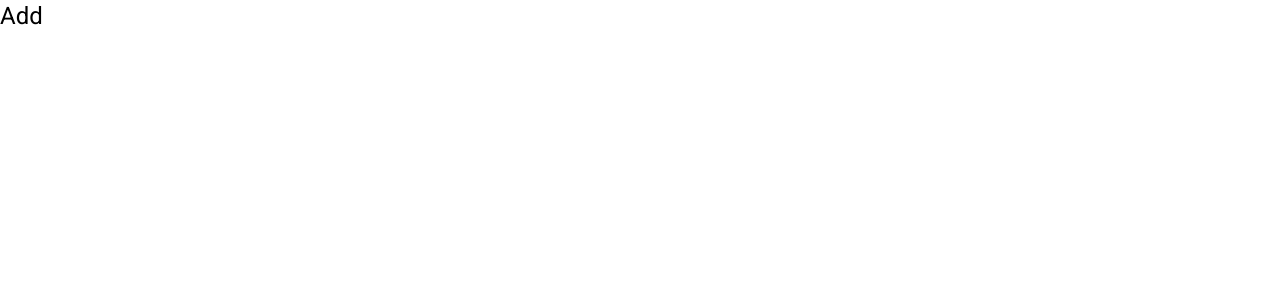
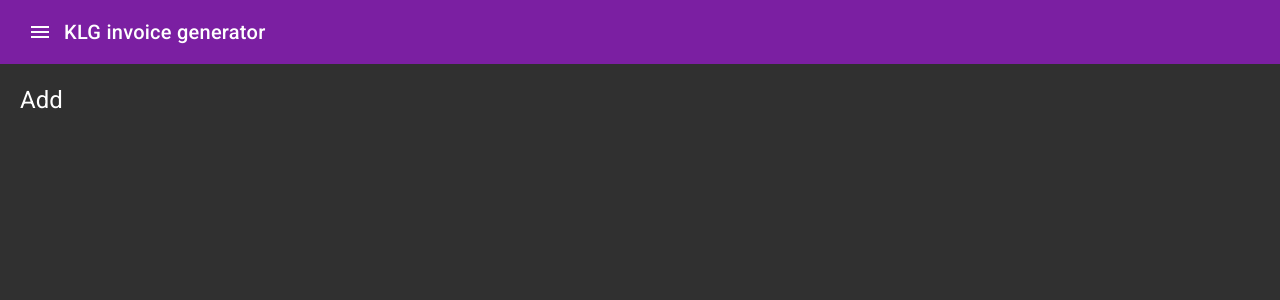
Before and after one commit to SIKER-98/invoice_generator, an Angular app: page / in a window 1280 px wide. Shown: the top 300 px of the page. Built offline with nearby package versions, Linux system fonts and the light colour scheme.

Commit message:
Add Toolbar

```diff
--- a/package.json
+++ b/package.json
@@ -4,6 +4,7 @@
   "scripts": {
     "ng": "ng",
     "start": "ng serve",
+    "server": "node server/server.js",
     "build": "ng build",
     "watch": "ng build --watch --configuration development",
     "test": "ng test"
@@ -20,6 +21,7 @@
     "@angular/platform-browser": "^16.2.0",
     "@angular/platform-browser-dynamic": "^16.2.0",
     "@angular/router": "^16.2.0",
+    "cors": "^2.8.5",
     "rxjs": "~7.8.0",
     "tslib": "^2.3.0",
     "zone.js": "~0.13.0"
--- a/src/app/app.component.html
+++ b/src/app/app.component.html
@@ -1,3 +1,5 @@
 <main>
-  <router-outlet></router-outlet>
+  <app-toolbar>
+    <router-outlet></router-outlet>
+  </app-toolbar>
 </main>
--- a/src/app/app.component.scss
+++ b/src/app/app.component.scss
@@ -5,4 +5,8 @@ main {
   box-sizing: border-box;
   overflow-x: hidden;
   overflow-y: hidden;
+
+  .container {
+    padding: 20px;
+  }
 }
--- /dev/null
+++ b/src/app/components/toolbar/toolbar.component.html
@@ -0,0 +1,24 @@
+<mat-drawer-container class="drawer-container">
+
+  <mat-toolbar color="primary">
+    <button mat-icon-button (click)="sideMenu.toggle()">
+      <mat-icon>menu</mat-icon>
+    </button>
+    <span>KLG invoice generator</span>
+  </mat-toolbar>
+
+  <div class="content">
+    <ng-content/>
+  </div>
+
+  <mat-drawer #sideMenu mode="over">
+    <div class="sidenav">
+      <button mat-icon-button (click)="sideMenu.toggle()">
+        <mat-icon>menu</mat-icon>
+      </button>
+      <a mat-button routerLink="/">Add</a>
+      <a mat-button routerLink="/preview">Preview</a>
+    </div>
+  </mat-drawer>
+
+</mat-drawer-container>
--- /dev/null
+++ b/src/app/components/toolbar/toolbar.component.scss
@@ -0,0 +1,20 @@
+.drawer-container {
+  height: 100%;
+
+  .content {
+    padding: 20px;
+  }
+;
+
+  .sidenav {
+    min-width: 100px;
+    display: flex;
+    flex-direction: column;
+    align-items: center;
+    justify-content: center;
+
+    a {
+      width: 100%;
+    }
+  }
+}
--- a/src/styles.scss
+++ b/src/styles.scss
@@ -1,4 +1,12 @@
 /* You can add global styles to this file, and also import other style files */
 
-html, body { height: 100%; }
-body { margin: 0; font-family: Roboto, "Helvetica Neue", sans-serif; }
+html, body {
+  height: 100%;
+}
+
+body {
+  background-color: #202020;
+  color: #f8f8f8;
+  margin: 0;
+  font-family: Roboto, "Helvetica Neue", sans-serif;
+}
```
Also changed, not shown: src/app/app.module.ts (+11 -6 lines), src/app/components/toolbar/toolbar.component.ts (added, +10 -0 lines), src/app/shared/material/material.module.ts (+12 -1 lines), 1 other file (tests, documents, lock files or other folders).
